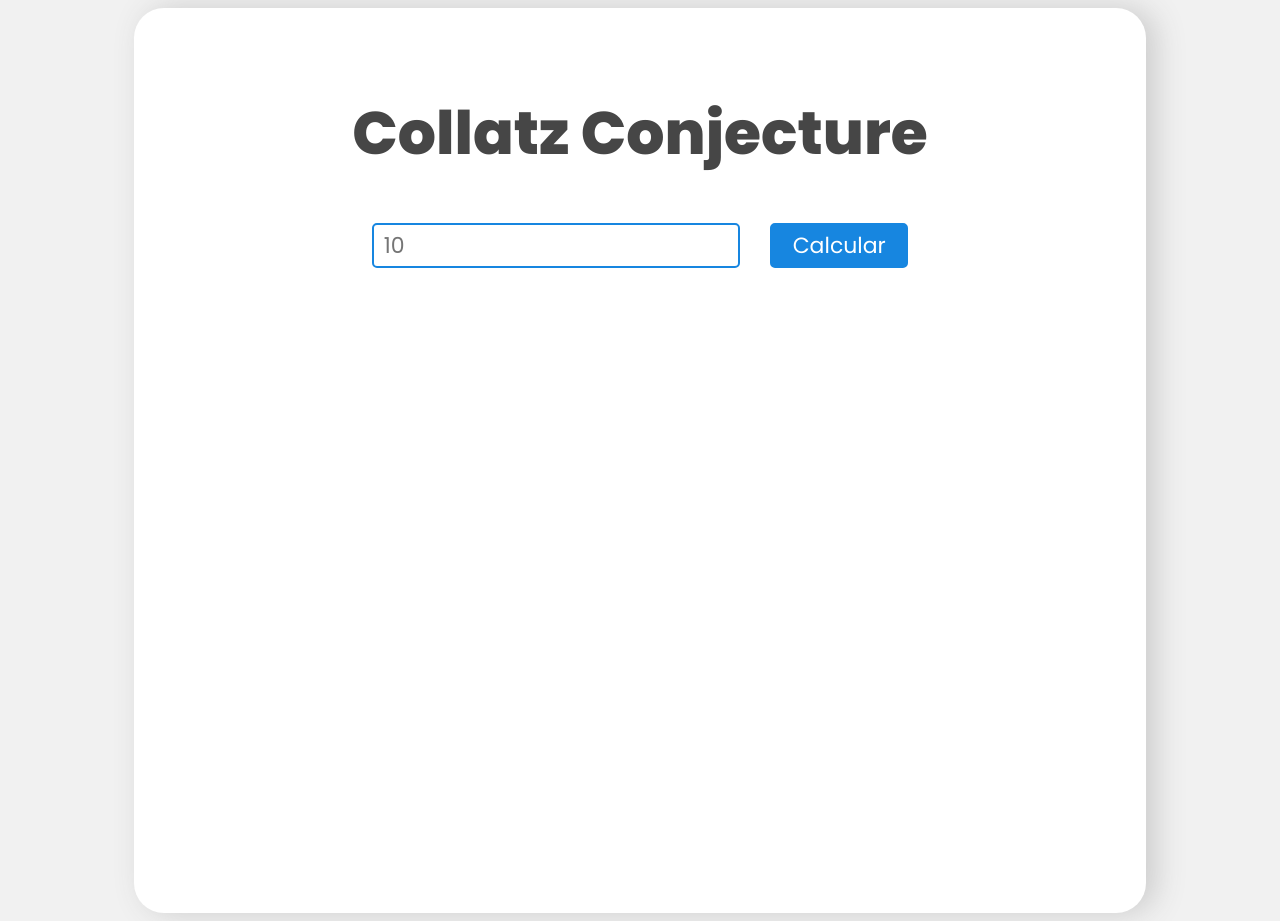
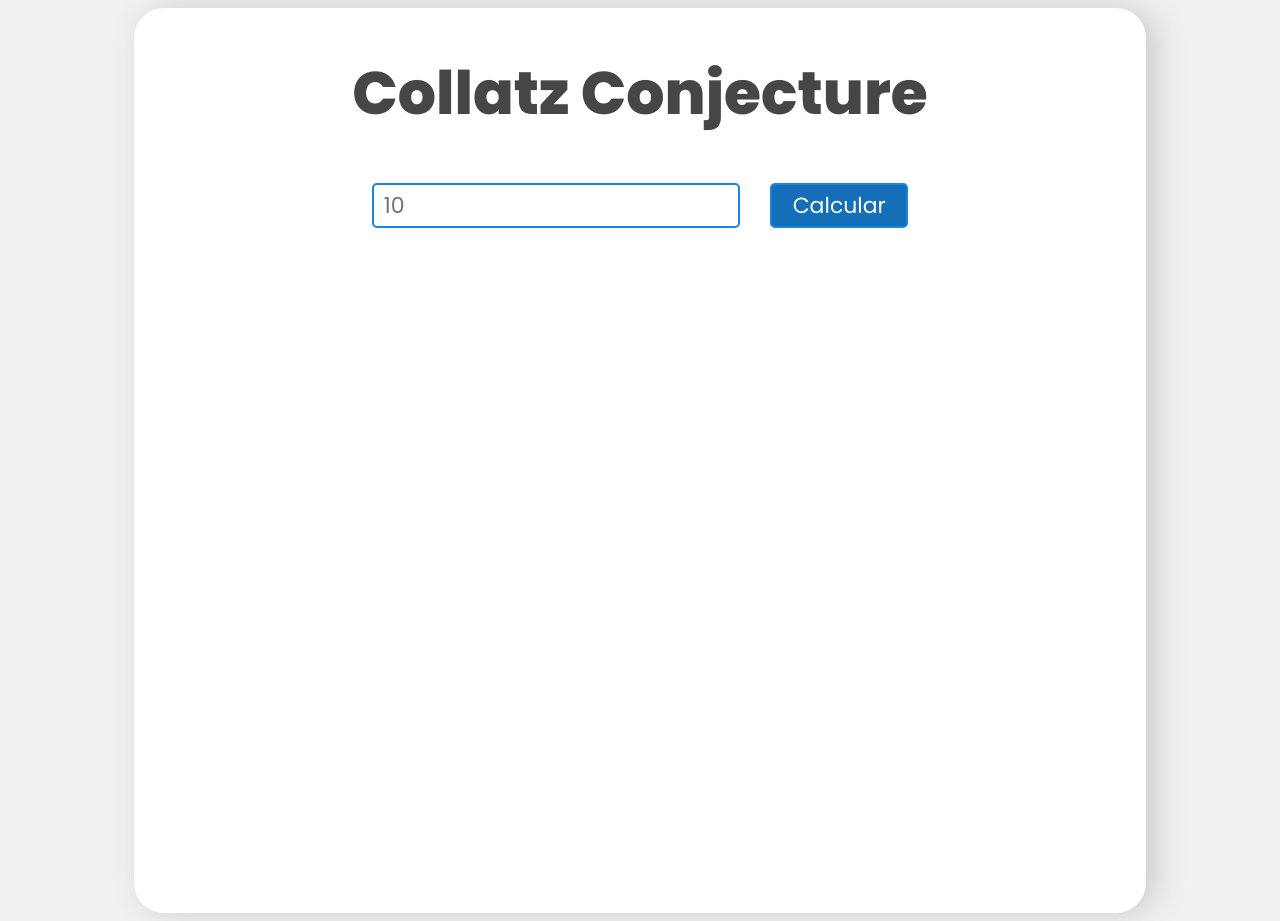
Before and after one commit to euperinotti/Collatz-Conjecture, a plain HTML site: page index.html in a window 1280 px wide. In both pictures the pointer is over the button "Calcular". Drawn offline with nearby package versions, Linux system fonts and the light colour scheme.

Commit message:
ajustes no css

```diff
--- a/style.css
+++ b/style.css
@@ -31,12 +31,14 @@ h1 {
     font-weight: 800;
     text-align: center;
     font-size: 60px;
+    margin: 0px 0px 40px 0px;
 }
 
 #user-input{
     width: 100%;
     height: auto;
     padding: 5px;
+    margin: 0px 0px 40px 0px;
 }
 
 #user-input input[type='number'], #user-input button{
@@ -63,6 +65,11 @@ h1 {
     font-size: 22px;
 }
 
+#user-input button:hover {
+    background-color: rgb(21, 110, 184);
+    transition: 300ms;
+}
+
 
 
 
```
